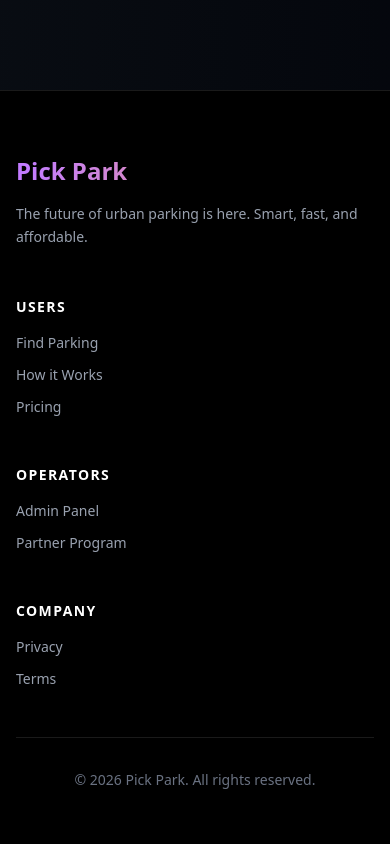
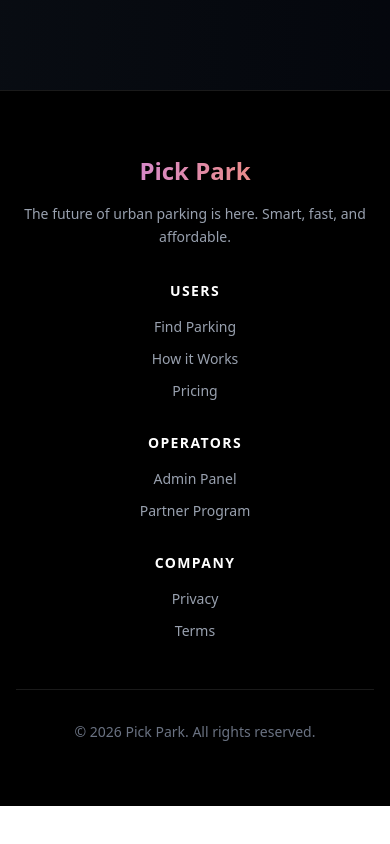
Before and after one commit to dawit-belay/pick-park, a React (Vite) app: page / in a window 390 px wide. Shown: the part 3019-3863 px from the top of the page. After the commit the page ends 3825 px from the top, so only its background shows below. Built offline with nearby package versions, Linux system fonts and the light colour scheme.

Commit message:
modifiy spacing and specing of contents on home page

```diff
--- a/src/pages/home.jsx
+++ b/src/pages/home.jsx
@@ -24,7 +24,7 @@ function Home() {
         <div className="absolute inset-0 opacity-5" style={{backgroundImage: "linear-gradient(0deg, transparent 24%, rgba(255,255,255,0.05) 25%, rgba(255,255,255,0.05) 26%, transparent 27%, transparent 74%, rgba(255,255,255,0.05) 75%, rgba(255,255,255,0.05) 76%, transparent 77%, transparent), linear-gradient(90deg, transparent 24%, rgba(255,255,255,0.05) 25%, rgba(255,255,255,0.05) 26%, transparent 27%, transparent 74%, rgba(255,255,255,0.05) 75%, rgba(255,255,255,0.05) 76%, transparent 77%, transparent)", backgroundSize: "50px 50px"}}></div>
 
         {/* Content */}
-        <div className="relative z-10 px-4 sm:px-8 max-w-5xl mx-auto">
+        <div className="relative z-10 px-4 sm:px-6 md:px-8 max-w-5xl mx-auto w-full">
           <div className="text-center">
             {/* Badge */}
             <div className="mb-8 inline-block">
@@ -80,7 +80,7 @@ function Home() {
       </div>
 
       {/* Features Section - Unique Layout */}
-      <div className="py-32 px-4 sm:px-8 relative">
+      <div className="py-32 px-4 sm:px-6 md:px-8 relative">
         <div className="max-w-7xl mx-auto">
           <div className="text-center mb-20">
             <h2 className="text-5xl sm:text-6xl font-black mb-4">
@@ -167,7 +167,7 @@ function Home() {
       </div>
 
       {/* CTA Section - Unique Design */}
-      <div className="py-32 px-4 sm:px-8 relative overflow-hidden">
+      <div className="py-32 px-4 sm:px-6 md:px-8 relative overflow-hidden">
         <div className="absolute inset-0 bg-gradient-to-r from-slate-800/30 to-slate-900/30"></div>
         <div className="absolute top-0 right-0 w-96 h-96 bg-slate-700/10 rounded-full filter blur-3xl"></div>
 
@@ -189,14 +189,14 @@ function Home() {
       </div>
 
       {/* Footer - Unique Design */}
-      <div className="border-t border-white/10 py-16 px-4 sm:px-8">
+      <div className="border-t border-white/10 py-16 px-4 sm:px-6 md:px-8">
         <div className="max-w-6xl mx-auto">
-          <div className="grid grid-cols-1 md:grid-cols-4 gap-12 mb-12">
-            <div>
+          <div className="grid grid-cols-1 sm:grid-cols-2 lg:grid-cols-4 gap-8 sm:gap-12 mb-12">
+            <div className="text-center sm:text-left">
               <h3 className="text-2xl font-black mb-4 text-transparent bg-clip-text bg-gradient-to-r from-purple-400 to-orange-400">Pick Park</h3>
               <p className="text-gray-400 text-sm leading-relaxed">The future of urban parking is here. Smart, fast, and affordable.</p>
             </div>
-            <div>
+            <div className="text-center sm:text-left">
               <h4 className="text-white font-bold mb-4 uppercase text-sm tracking-widest">Users</h4>
               <ul className="text-sm space-y-3 text-gray-400">
                 <li><a href="/cars" className="hover:text-white transition">Find Parking</a></li>
@@ -204,14 +204,14 @@ function Home() {
                 <li><a href="#" className="hover:text-white transition">Pricing</a></li>
               </ul>
             </div>
-            <div>
+            <div className="text-center sm:text-left">
               <h4 className="text-white font-bold mb-4 uppercase text-sm tracking-widest">Operators</h4>
               <ul className="text-sm space-y-3 text-gray-400">
                 <li><a href="/admin-login" className="hover:text-white transition">Admin Panel</a></li>
                 <li><a href="#" className="hover:text-white transition">Partner Program</a></li>
               </ul>
             </div>
-            <div>
+            <div className="text-center sm:text-left">
               <h4 className="text-white font-bold mb-4 uppercase text-sm tracking-widest">Company</h4>
               <ul className="text-sm space-y-3 text-gray-400">
                 <li><a href="#" className="hover:text-white transition">Privacy</a></li>
```
